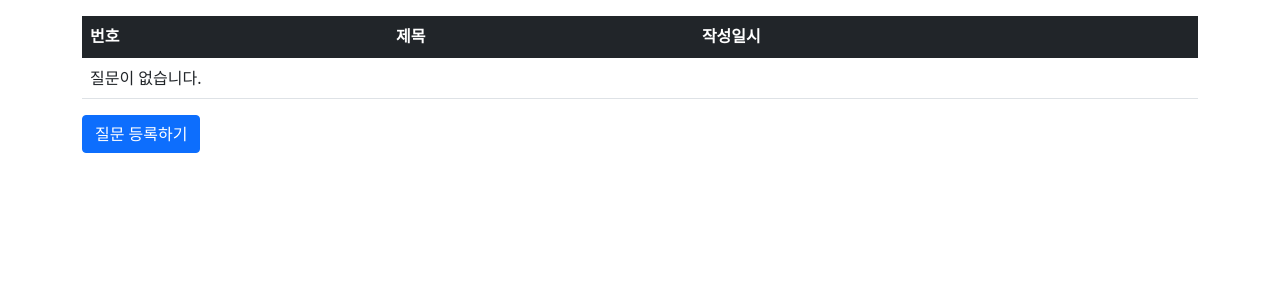
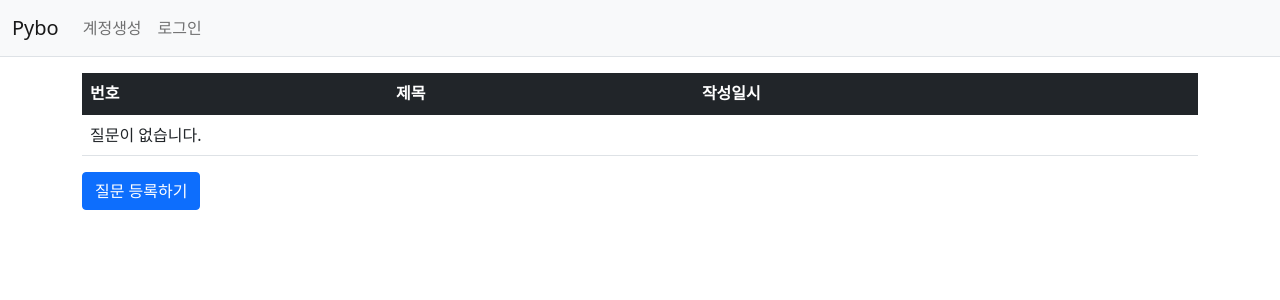
Before and after one commit to jwl22/learn-programming, a Flask app: template myproject/pybo/templates/question/question_list.html in a window 1280 px wide. Shown: the top 300 px of the page. Run offline with Flask 2, Linux system fonts and the light colour scheme; the template is opened without the code that fills it, so the values that code supplies are empty; some libraries are stand-ins or nearby versions.

Commit message:
base setting

```diff
--- a/myproject/pybo/templates/base.html
+++ b/myproject/pybo/templates/base.html
@@ -12,6 +12,30 @@
     <title>Hello, pybo!</title>
 </head>
 <body>
+    <!-- 네비게이션바 -->
+<nav class="navbar navbar-expand-lg navbar-light bg-light border-bottom">
+    <div class="container-fluid">
+        <a class="navbar-brand" href="{{ url_for('main.index') }}">Pybo</a>
+        <button class="navbar-toggler" type="button"
+                data-bs-toggle="collapse"
+                data-bs-target="#navbarSupportedContent"
+                aria-controls="navbarSupportedContent"
+                aria-expanded="false"
+                aria-label="Toggle navigation">
+            <span class="navbar-toggler-icon"></span>
+        </button>
+        <div class="collapse navbar-collapse" id="navbarSupportedContent">
+            <ul class="navbar-nav me-auto mb-2 mb-lg-0">
+                <li class="nav-item">
+                    <a class="nav-link" href="#">계정생성</a>
+                </li>
+                <li class="nav-item">
+                    <a class="nav-link" href="#">로그인</a>
+                </li>
+            </ul>
+        </div>
+    </div>
+</nav>
     {% block content %};
     {% endblock %}
 </body>
```
